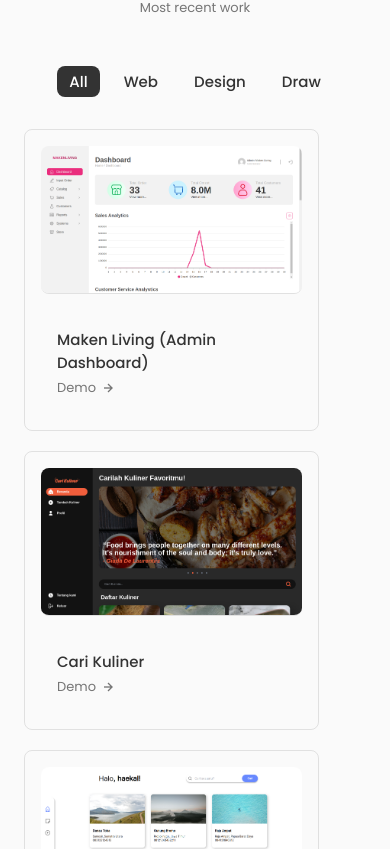
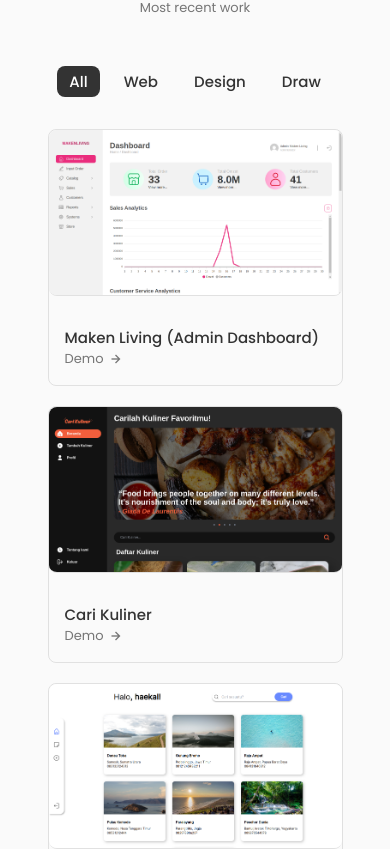
Before and after one commit to haekalrfny/my-portofolio, a React (Vite) app: page / in a window 390 px wide. Shown: the part 3515-4364 px from the top of the page. Built offline with nearby package versions, Linux system fonts and the light colour scheme.

Commit message:
portofolio

```diff
--- a/src/App.css
+++ b/src/App.css
@@ -431,7 +431,7 @@ img {
 
 /* Change Background */
 .scroll-header {
-  box-shadow: 0 -1px 4px rgba(0,0,0,0.15);
+  box-shadow: 0 -1px 4px rgba(0, 0, 0, 0.15);
 }
 
 /* Home CSS */
@@ -880,7 +880,6 @@ img {
 .work__title {
   font-size: var(--normal-font-size);
   font-weight: var(--font-medium);
-
 }
 
 .work__padding {
@@ -909,8 +908,6 @@ img {
   background-color: var(--title-color);
   color: var(--container-color);
 }
-
-
 
 /* Breakpoints */
 /* Large */
@@ -1036,18 +1033,6 @@ img {
   /* Work */
   .work__container {
     gap: 1.25rem;
-    }
-
-    .work__card {
-      padding: 1rem;
-    }
-
-    .work__img {
-      margin-bottom: 0.75rem;
-    }
-
-    .work__title {
-      margin-bottom: 0.25rem;
   }
 }
 /* Medium */
@@ -1192,7 +1177,6 @@ img {
   .work__container {
     grid-template-columns: max-content;
   }
-
 }
 @media screen and (max-width: 576px) {
   /* About */
@@ -1241,7 +1225,7 @@ img {
 
   /* Work */
   .work__container {
-      grid-template-columns: 1fr;
+    grid-template-columns: max-content;
   }
 
   .work__img {
--- a/src/components/qualification/Qualification.jsx
+++ b/src/components/qualification/Qualification.jsx
@@ -125,7 +125,7 @@ const Qualification = () => {
                 : "qualification__content"
             }
           >
-            <d iv className="qualification__data">
+            <div className="qualification__data">
               <div>
                 <h3 className="qualification__title">Maken Living</h3>
                 <span className="qualification__subtitle">
@@ -140,7 +140,7 @@ const Qualification = () => {
                 <span className="qualification__rounder"></span>
                 <span className="qualification__line"></span>
               </div>
-            </d>
+            </div>
 
             <div className="qualification__data">
               <div></div>
```
Lines whose indentation alone changed are shown as unchanged.
